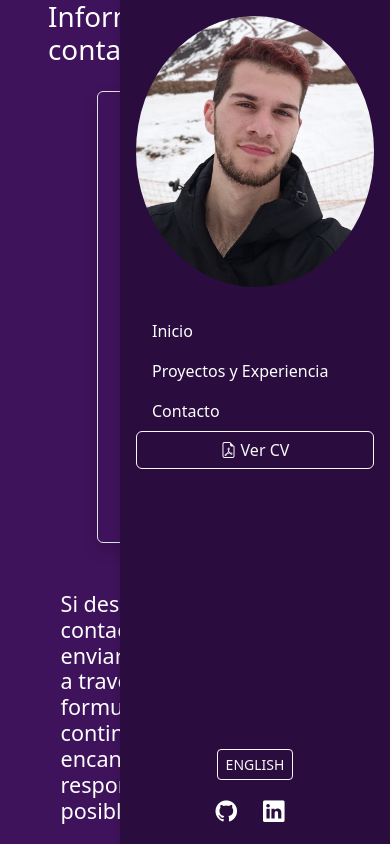
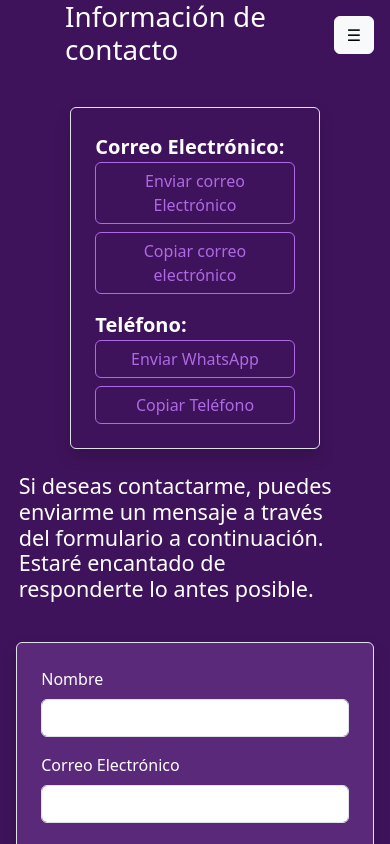
Before and after one commit to GabrielHaurane/Portafolio, a React (Vite) app: page /contacto in a window 390 px wide. Shown: the top 844 px of the page. Built offline with nearby package versions, Linux system fonts and the light colour scheme.

Commit message:
agregado el responsive

```diff
--- a/src/App.css
+++ b/src/App.css
@@ -17,7 +17,21 @@
   color: white;
   min-height: 100%;
 }
+.menuFondoColor{
+  background-color: rgb(63, 19, 91) !important;
+}
+.hamburger-btn {
+  position: fixed;
+  top: 1rem;
+  right: 1rem;
+  z-index: 1050;
+}
 
+@media (min-width: 992px) {
+  .hamburger-btn {
+    display: none !important;
+  }
+}
 .sidebar-img {
   width: 100%;
   border-radius: 50%;
--- a/src/App.jsx
+++ b/src/App.jsx
@@ -1,5 +1,5 @@
 import { useState } from "react";
-import Menu from "./components/common/menu";
+import Menu from "./components/common/Menu";
 import Home from "./components/pages/Home";
 import Projectos from "./components/pages/Projectos";
 import Contacto from "./components/pages/Contacto";
@@ -9,6 +9,7 @@ import "./App.css";
 import 'bootstrap/dist/css/bootstrap.min.css';
 import 'bootstrap-icons/font/bootstrap-icons.css';
 import Footer from "./components/common/Footer";
+import "bootstrap/dist/js/bootstrap.bundle.min.js";
 function App() {
   const [count, setCount] = useState(0);
   return (
--- a/src/components/common/Menu.jsx
+++ b/src/components/common/Menu.jsx
@@ -1,14 +1,149 @@
 import React from "react";
 import { useTranslation } from "react-i18next";
 import { Nav } from "react-bootstrap";
-import { NavLink } from 'react-router-dom';
+import { NavLink } from "react-router-dom";
 import miFoto from "./../assets/fotoDePerfil.jpg";
 import LanguageSwitcher from "../LanguageSwitcher";
 
 const Menu = () => {
-    const { t } = useTranslation();
+  const { t } = useTranslation();
+
   return (
-    <div
+    <>
+      {/* Sidebar solo visible en pantallas grandes */}
+      <div
+        className="sidebar d-none d-lg-flex flex-column justify-content-between p-3 text-white "
+        style={{ height: "100vh" }}
+      >
+        <div>
+          <img src={miFoto} alt="Tu Foto" className="sidebar-img mb-4" />
+
+          <Nav className="flex-column">
+            <NavLink to="/" className="nav-link text-white">
+              {t("menu.home")}
+            </NavLink>
+            <NavLink to="/proyectos" className="nav-link text-white">
+              {t("menu.projects")}
+            </NavLink>
+            <NavLink to="/contacto" className="nav-link text-white">
+              {t("menu.contact")}
+            </NavLink>
+            <a
+              href={t("menu.drive")}
+              target="_blank"
+              rel="noopener noreferrer"
+              className="btn btn-outline-light mt-3"
+            >
+              <i className="bi bi-file-earmark-pdf me-1"></i>
+              {t("menu.cv")}
+            </a>
+          </Nav>
+        </div>
+
+        <div className="d-flex flex-column align-items-center gap-3">
+          <LanguageSwitcher />
+          <div className="socialIcons d-flex gap-3">
+            <a
+              href="https://github.com/GabrielHaurane"
+              target="_blank"
+              rel="noopener noreferrer"
+              className="fs-4 text-white"
+            >
+              <i className="bi bi-github"></i>
+            </a>
+            <a
+              href="https://www.linkedin.com/in/gabriel-haurane-b117a627b/"
+              target="_blank"
+              rel="noopener noreferrer"
+              className="fs-4 text-white"
+            >
+              <i className="bi bi-linkedin"></i>
+            </a>
+          </div>
+        </div>
+      </div>
+
+      {/* Botón hamburguesa solo en móviles/tablets */}
+      <button
+        className="btn btn-light hamburger-btn d-lg-none"
+        type="button"
+        data-bs-toggle="offcanvas"
+        data-bs-target="#offcanvasMenu"
+        aria-controls="offcanvasMenu"
+        style={{
+          position: "fixed",
+          top: "1rem",
+          right: "1rem",
+          zIndex: 1050,
+        }}
+      >
+        ☰
+      </button>
+
+      {/* Offcanvas menú (para móvil/tablet) */}
+      <div
+        className="offcanvas offcanvas-end menuFondoColor text-white"
+        tabIndex="-1"
+        id="offcanvasMenu"
+        aria-labelledby="offcanvasMenuLabel"
+      >
+        <div className="offcanvas-body d-flex flex-column justify-content-between">
+          <div>
+        <img src={miFoto} alt="Tu Foto" className="sidebar-img mb-4" />
+
+        <Nav className="flex-column">
+          <NavLink to="/" className="nav-link text-white" >
+            {t("menu.home")}
+          </NavLink>
+          <NavLink to="/proyectos" className="nav-link text-white" >
+            {t("menu.projects")}
+          </NavLink>
+          <NavLink to="/contacto" className="nav-link text-white" >
+            {t("menu.contact")}
+          </NavLink>
+          <a
+            href={t("menu.drive")}
+            target="_blank"
+            rel="noopener noreferrer"
+            className="btn btn-outline-light"
+          >
+            <i className="bi bi-file-earmark-pdf me-1"></i>
+            {t("menu.cv")}
+          </a>
+        </Nav>
+      </div>
+
+          <div className="d-flex flex-column align-items-center gap-3 mt-4">
+            <LanguageSwitcher />
+            <div className="socialIcons d-flex gap-3">
+              <a
+                href="https://github.com/GabrielHaurane"
+                target="_blank"
+                rel="noopener noreferrer"
+                className="fs-4 text-white"
+              >
+                <i className="bi bi-github"></i>
+              </a>
+              <a
+                href="https://www.linkedin.com/in/gabriel-haurane-b117a627b/"
+                target="_blank"
+                rel="noopener noreferrer"
+                className="fs-4 text-white"
+              >
+                <i className="bi bi-linkedin"></i>
+              </a>
+            </div>
+          </div>
+        </div>
+      </div>
+    </>
+  );
+};
+
+export default Menu;
+
+/*
+<div
       className="sidebar d-flex flex-column justify-content-between p-3 text-white"
       style={{ height: "100vh" }}
     >
@@ -59,7 +194,4 @@ const Menu = () => {
         </div>
       </div>
     </div>
-  );
-};
-
-export default Menu;
+*/
--- a/src/components/pages/Contacto.jsx
+++ b/src/components/pages/Contacto.jsx
@@ -15,15 +15,15 @@ const Contacto = () => {
   };
   return (
     <>
-      <div className="d-flex justify-content-center w-75 mb-3">
-        <h1 className="ms-5">{t("information.title")}</h1>
+      <div className="d-flex justify-content-center w-100 mb-3">
+        <h1 className="col-8 col-md-10">{t("information.title")}</h1>
       </div>
-      <div className="d-flex justify-content-center w-75">
-        <div className="ms-5 border p-4 rounded shadow w-50 d-flex flex-column gap-3">
+      <div className="d-flex justify-content-center col-12 col-lg-9 col-xl-10 px-2 pt-3 pe-lg-3 pe-xl-4 mb-4">
+        <div className=" border p-4 rounded shadow d-flex flex-column gap-3 col-8 col-md-11 col-xl-10">
           <div>
             <span className="me-2 fw-bold fs-5">{t("information.email")}:</span>
             <Button
-              className="btn-outline-violet me-2"
+              className="btn-outline-violet me-2 col-12 col-md-4 col-xl-3 mb-2 mb-md-0"
               size="md"
               onClick={() =>
                 window.open(
@@ -35,7 +35,7 @@ const Contacto = () => {
               {t("information.sendmail")}
             </Button>
             <Button
-              className="btn-outline-violet"
+              className="btn-outline-violet col-12 col-md-4 col-xl-3"
               size="md"
               onClick={() =>
                 handleCopy(
@@ -51,7 +51,7 @@ const Contacto = () => {
           <div>
             <span className="me-2 fw-bold fs-5">{t("information.phone")}:</span>
             <Button
-              className="btn-outline-violet me-2"
+              className="btn-outline-violet me-2 col-12 col-md-3 mb-2 mb-md-0 col-xl-2"
               size="md"
               onClick={() =>
                 window.open("https://wa.me/543816970612", "_blank")
@@ -60,7 +60,7 @@ const Contacto = () => {
               {t("information.sendWhatsApp")}
             </Button>
             <Button
-              className="btn-outline-violet"
+              className="btn-outline-violet col-12 col-md-3 col-xl-2"
               size="md"
               onClick={() =>
                 handleCopy("+54 381 6970612", t("information.copPhone"))
@@ -76,10 +76,11 @@ const Contacto = () => {
           )}
         </div>
       </div>
-      <div className="d-flex flex-column align-items-center justify-content-center w-75 mb-3">
-        <div className="d-flex justify-content-center">
-          <h4 className="ms-5 mt-5 w-75">{t("information.description")}</h4>
+      <div className="d-flex flex-column justify-content-center mb-3">
+        <div className="d-flex col-11 col-lg-9 col-xl-10 justify-content-center ps-1 ps-lg-1 ps-xl-5">
+          <h4 className="d-flex justify-content-center col-11">{t("information.description")}</h4>
         </div>
+        <div className="d-flex justify-content-center col-12 col-lg-9 col-xl-10 pt-3">
         <FormularioPosible
           name={t("form.name")}
           email={t("form.email")}
@@ -88,6 +89,7 @@ const Contacto = () => {
           successMessage={t("form.success")}
           errorMessage={t("form.error")}
         />
+        </div>
       </div>
     </>
   );
--- a/src/components/pages/Home.jsx
+++ b/src/components/pages/Home.jsx
@@ -3,11 +3,12 @@ import { useTranslation } from "react-i18next";
 import ProjectCard from "./cuadroProyectos/ProjectCard";
 import hotelCodeImg from "./../../img/hotelCode.png";
 import recetasHaurane from "./../../img/recetasHaurane.png";
+import 'bootstrap/dist/css/bootstrap.min.css';
 const Home = () => {
   const { t } = useTranslation();
   return (
-    <div className=" w-75 ps-5 pt-3 ">
-      <div className=" text-start">
+    <div className="col-12 col-lg-8 col-xl-9 px-2 pt-3 pe-lg-0 pe-xl-1">
+      <div className=" text-start ">
         <h2>{t("greeting")}</h2>
         <h1>{t("name")}</h1>
         <h3>{t("title")}</h3>
--- a/src/components/pages/Projectos.jsx
+++ b/src/components/pages/Projectos.jsx
@@ -8,7 +8,7 @@ import ProjectCardPas from "./cuadroProyectos/ProjectCardPas";
 const Projectos = () => {
   const { t } = useTranslation();
   return (
-    <div className=" d-flex align-content-start flex-column w-75 ps-5 pt-3 ">
+    <div className=" d-flex align-content-start flex-column col-12 col-lg-9 col-xl-10 px-2 pt-3 pe-lg-3 pe-xl-4 ">
       <div className=" text-start">
         <h1>{t("title_projetcs")}</h1>
         <div className="container py-4">
--- a/src/components/pages/cuadroProyectos/ProjectCardTec.jsx
+++ b/src/components/pages/cuadroProyectos/ProjectCardTec.jsx
@@ -20,16 +20,15 @@ const ProjectCardTec = ({
       }}
     >
       {/* Imagen a la izquierda en pantallas medianas en adelante */}
-      <div className="card-img-left d-flex justify-content-center align-items-center col-md-4 col-12 w-100">
+      <div className="rounded-top-1 card-img-left d-flex justify-content-center align-items-center col-md-4 col-12 w-100">
         <img
           src={img}
-          className="img-fluid w-100 h-100"
+          className="img-fluid w-100 h-100 rounded-top-5 border-top border-black"
           alt={title}
           style={{
             objectFit: "cover",
             width: "100%",
             height: "100%",
-            borderRadius: "40px 40px 0px 0px",
           }}
         />
       </div>
--- a/src/components/pages/formulario/FormularioPosible.jsx
+++ b/src/components/pages/formulario/FormularioPosible.jsx
@@ -36,7 +36,7 @@ const FormularioPosible = ({name, email, message, button, successMessage, errorM
   return (
         <form
       onSubmit={handleSubmit(onSubmit)}
-      className="p-4 border rounded shadow w-50 ms-5 mt-5"
+      className="p-4 border rounded shadow col-11 col-xl-8 mt-3 "
       style={{ backgroundColor: "#5a297a" }}
     >
       <div className="mb-3">
--- a/src/locales/es/translation.json
+++ b/src/locales/es/translation.json
@@ -54,7 +54,7 @@
     "sendWhatsApp": "Enviar WhatsApp",
     "description": "Si deseas contactarme, puedes enviarme un mensaje a través del formulario a continuación. Estaré encantado de responderte lo antes posible.",
     "copyEmail": "Copiar correo electrónico",
-    "copyPhone": "Copiar teléfono",
+    "copyPhone": "Copiar Teléfono",
     "copEmail": "Email copiado",
     "copPhone": "Teléfono copiado"
   }
```
Also changed, not shown: src/components/pages/cuadroProyectos/ProjectCard.jsx (+15 -9 lines).
